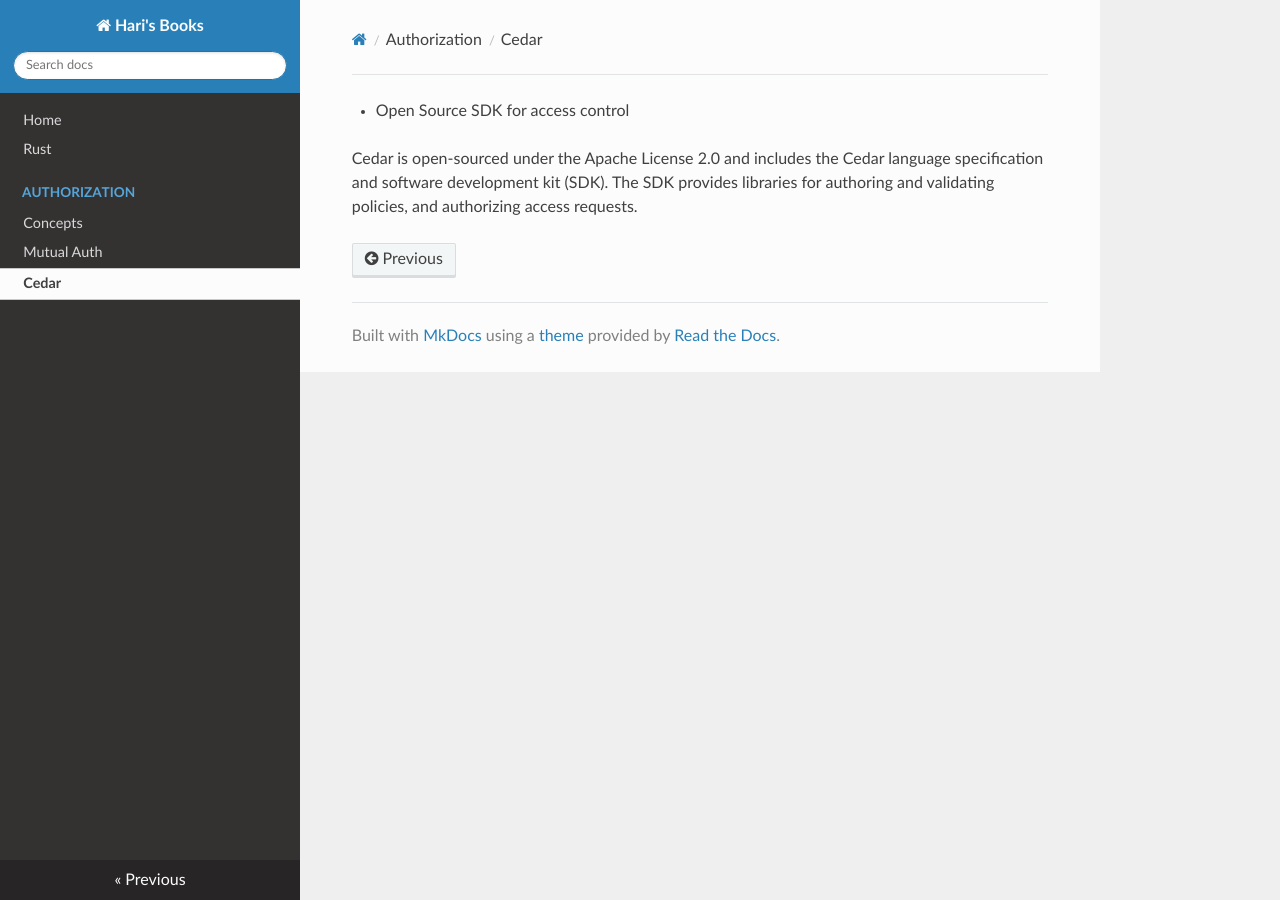
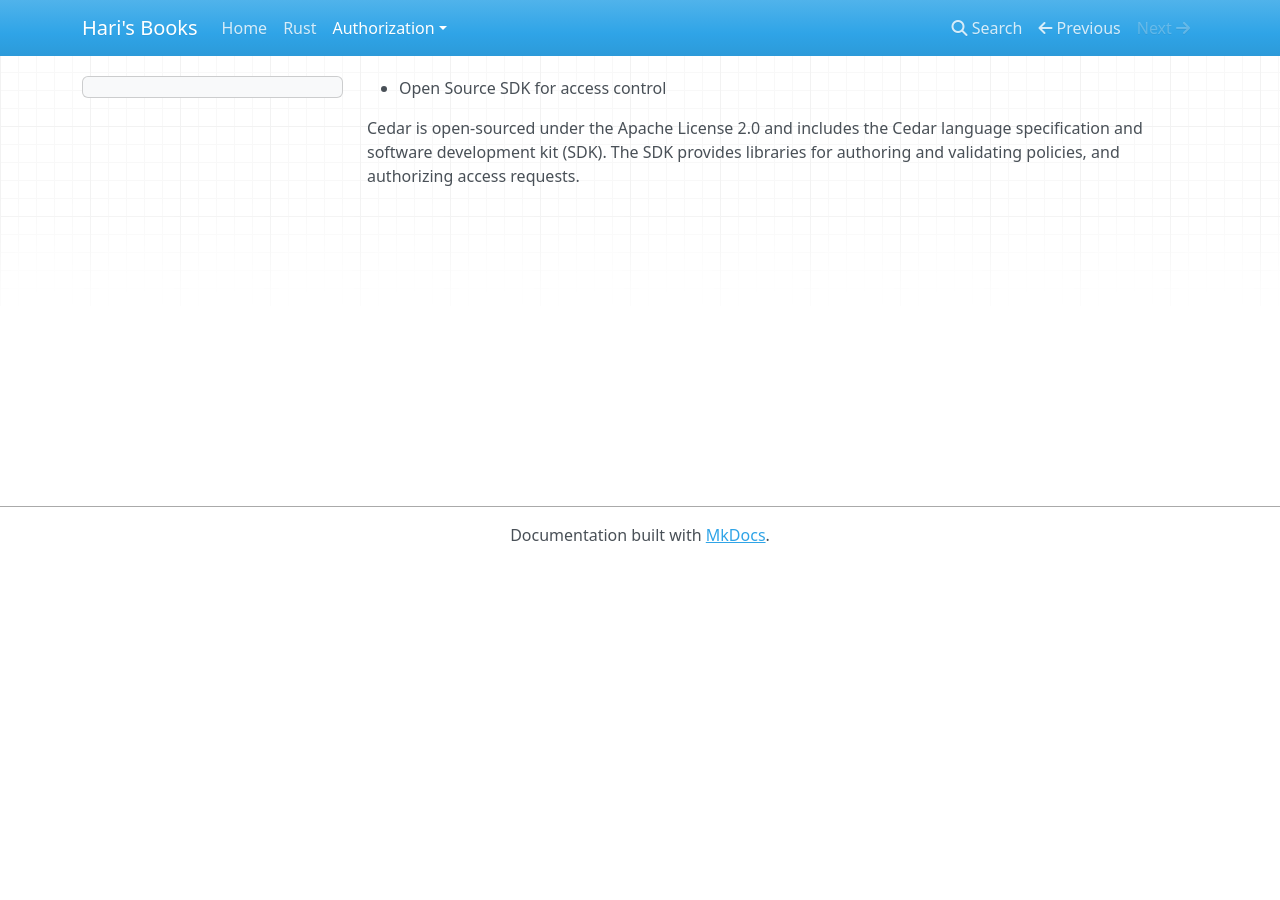
Before and after one commit to havenkat/havenkat.github.io, an MkDocs documentation site: the page built from docs/books/cedar.md, in a window 1280 px wide. Built offline with MkDocs 1.6.1, drawn with Linux system fonts in a browser that asks for light colours; nearby versions of some CDN libraries.

Commit message:
Update mkdocs.yml

```diff
--- a/mkdocs.yml
+++ b/mkdocs.yml
@@ -1,6 +1,5 @@
 site_name: Hari's Books
 site_url: https://havenkat.github.io/
-site_author: Hari P Venkateshaiah
 
 nav:
   - Home: index.md
@@ -9,5 +8,3 @@ nav:
       - Concepts: books/authz.md
       - Mutual Auth: books/mtls.md
       - Cedar: books/cedar.md
-
-theme: readthedocs
```
